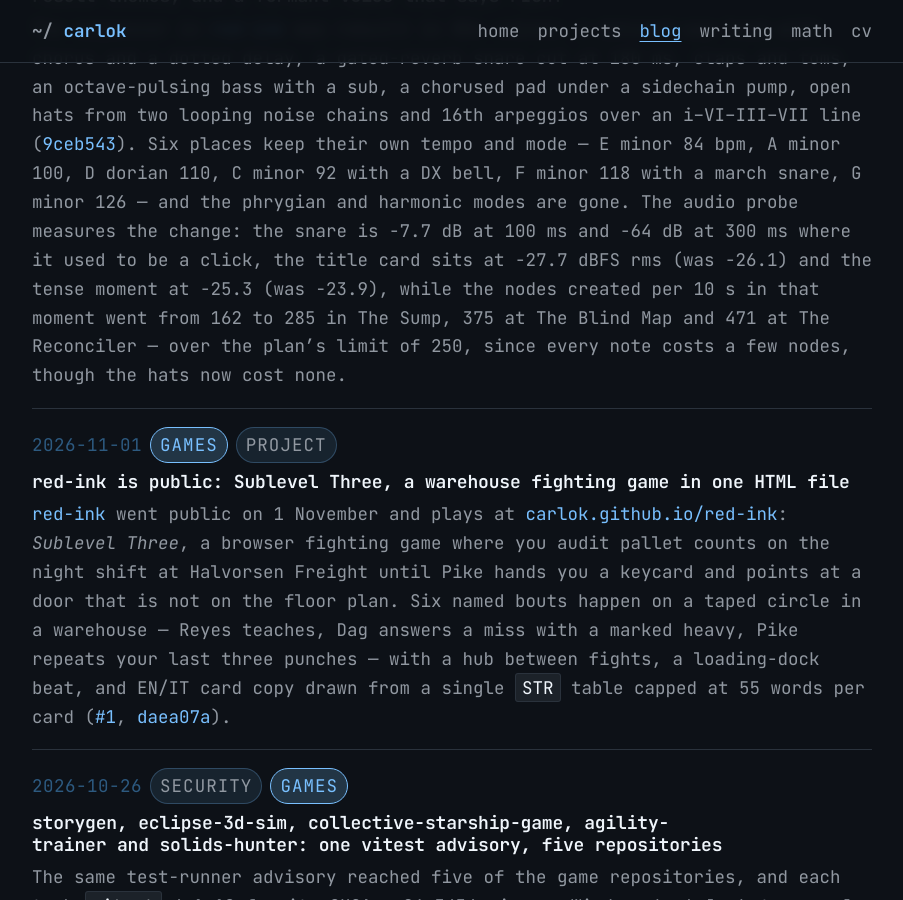
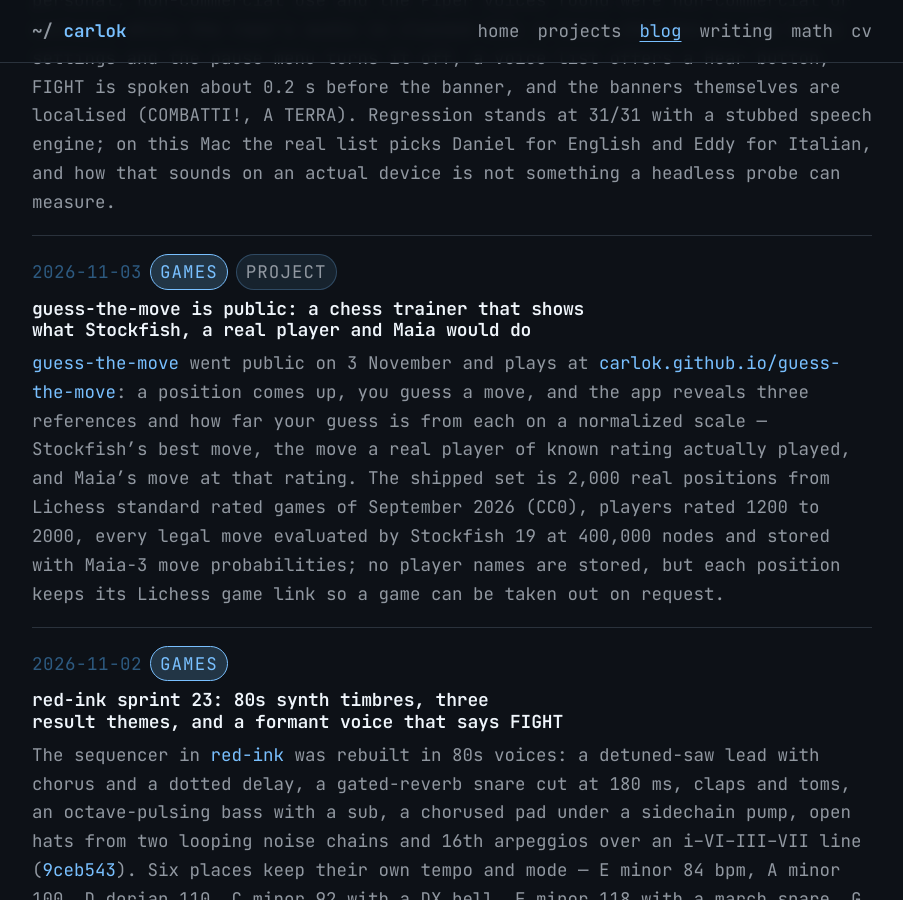
Before and after one commit to carlok/carlok.github.io, a Jekyll site: the page built from tag/games.md, in a window 1280 px wide and 900 px high, scrolled down 3636 px. Shown: the whole window, without its empty margins (188-1091 px from the left). Built offline with Jekyll 4.4.1, drawn with Linux system fonts in a browser that asks for light colours; some of the changed text lies outside the part shown.

Commit message:
posts: guess-the-move public + publishing sprint, three README corrections; projects: guess-the-move

```diff
--- /dev/null
+++ b/_posts/2026-11-03-guess-the-move-public.md
@@ -0,0 +1,9 @@
+---
+title: "guess-the-move is public: a chess trainer that shows what Stockfish, a real player and Maia would do"
+date: 2026-11-03
+tags: [games, project]
+---
+
+[guess-the-move](https://github.com/carlok/guess-the-move) went public on 3 November and plays at [carlok.github.io/guess-the-move](https://carlok.github.io/guess-the-move/): a position comes up, you guess a move, and the app reveals three references and how far your guess is from each on a normalized scale — Stockfish's best move, the move a real player of known rating actually played, and Maia's move at that rating. The shipped set is 2,000 real positions from Lichess standard rated games of September 2026 (CC0), players rated 1200 to 2000, every legal move evaluated by Stockfish 19 at 400,000 nodes and stored with Maia-3 move probabilities; no player names are stored, but each position keeps its Lichess game link so a game can be taken out on request.
+
+The level estimate is computed in the page from your first-time best-move guesses, with no server: each position's Maia probabilities at five rating anchors score your move over a rating grid, and positions where the ratings disagree count for more, measured in bits of mutual information. The README says how far that can be trusted — on real players of known rating the 80% range held the truth about 80% of the time but was 400 to 700 points wide, estimates ran below Lichess Rapid ratings, and players near 1900 came out near 1650, with the evidence in `docs/research/level-eval.json` and the script that reproduces it. Everything on the page is local: history in `localStorage`, a content policy that allows no request to any other site, and a static page on GitHub Pages.
--- /dev/null
+++ b/_posts/2026-11-07-guess-the-move-publishing-lighthouse-pages.md
@@ -0,0 +1,9 @@
+---
+title: "guess-the-move goes live on GitHub Pages: Lighthouse from 63 to 92, three browsers in CI, and a link-preview card"
+date: 2026-11-07
+tags: [games, tool, github]
+---
+
+The four days after [guess-the-move went public](/blog/2026/11/03/guess-the-move-public/) went into making it publishable. Lighthouse on the real build scored 63 and now scores 92, with a budget check alongside it ([#20](https://github.com/carlok/guess-the-move/pull/20), [8e1bedd](https://github.com/carlok/guess-the-move/commit/8e1bedd)); the browser specs run in Firefox and WebKit as well as Chrome ([#21](https://github.com/carlok/guess-the-move/pull/21), [8033601](https://github.com/carlok/guess-the-move/commit/8033601)); the comparison table orders its rows from best to worst with Stockfish first ([#23](https://github.com/carlok/guess-the-move/pull/23), [ef7f823](https://github.com/carlok/guess-the-move/commit/ef7f823)); and a first play no longer waits for the whole dataset — a 24-position sample of about 20 KB gzipped is fetched first and the full file swaps in behind it ([#24](https://github.com/carlok/guess-the-move/pull/24), [07cd9e7](https://github.com/carlok/guess-the-move/commit/07cd9e7)).
+
+Publishing followed: the repository was prepared for release ([#25](https://github.com/carlok/guess-the-move/pull/25), [fcca2e8](https://github.com/carlok/guess-the-move/commit/fcca2e8)), the site deployed to GitHub Pages and is live at [carlok.github.io/guess-the-move](https://carlok.github.io/guess-the-move/) ([#26](https://github.com/carlok/guess-the-move/pull/26), [c2ea249](https://github.com/carlok/guess-the-move/commit/c2ea249)), a test now pins what happens when a reload lands while the service worker is still installing — the preloaded data has to be the data used ([#27](https://github.com/carlok/guess-the-move/pull/27), [392cafa](https://github.com/carlok/guess-the-move/commit/392cafa)) — and the page carries a 1200×630 link-preview picture with Open Graph and Twitter tags ([#28](https://github.com/carlok/guess-the-move/pull/28), [b4c9147](https://github.com/carlok/guess-the-move/commit/b4c9147)).
--- a/projects.md
+++ b/projects.md
@@ -31,6 +31,7 @@
 
 ## Visual and interactive systems
 
+- [guess-the-move](https://github.com/carlok/guess-the-move) — chess trainer that reveals what Stockfish, a real player of known rating and Maia would play, and how far your guess is from each; 2,000 Lichess-sourced positions, a local level estimate, retries, daily challenges, no server.
 - [consculpta](https://github.com/carlok/consculpta) — browser-only breeder of 3D sculptures: formulas over simplex noise, mutated as trees, raymarched in WebGL 2, with a genome editor, Shadertoy export and an optional bring-your-own-key AI co-breeder.
 - [red-ink](https://github.com/carlok/red-ink) — *Sublevel Three*, a browser fighting game in one HTML file: a warehouse, six named bouts, a story frame about a door that is not on the floor plan, keyboard/gamepad/touch, live tuning measured against seeded bot win rates, and a headless regression suite that also plays it offline from `file://`.
 - [deck-lovers](https://github.com/carlok/deck-lovers) — Markdown-to-HTML deck with live audience likes and projector sync.
```
Also changed, not shown: _posts/2026-11-07-readme-corrections-red-ink-slop-audit-diaz.md (added, +9 -0 lines).
